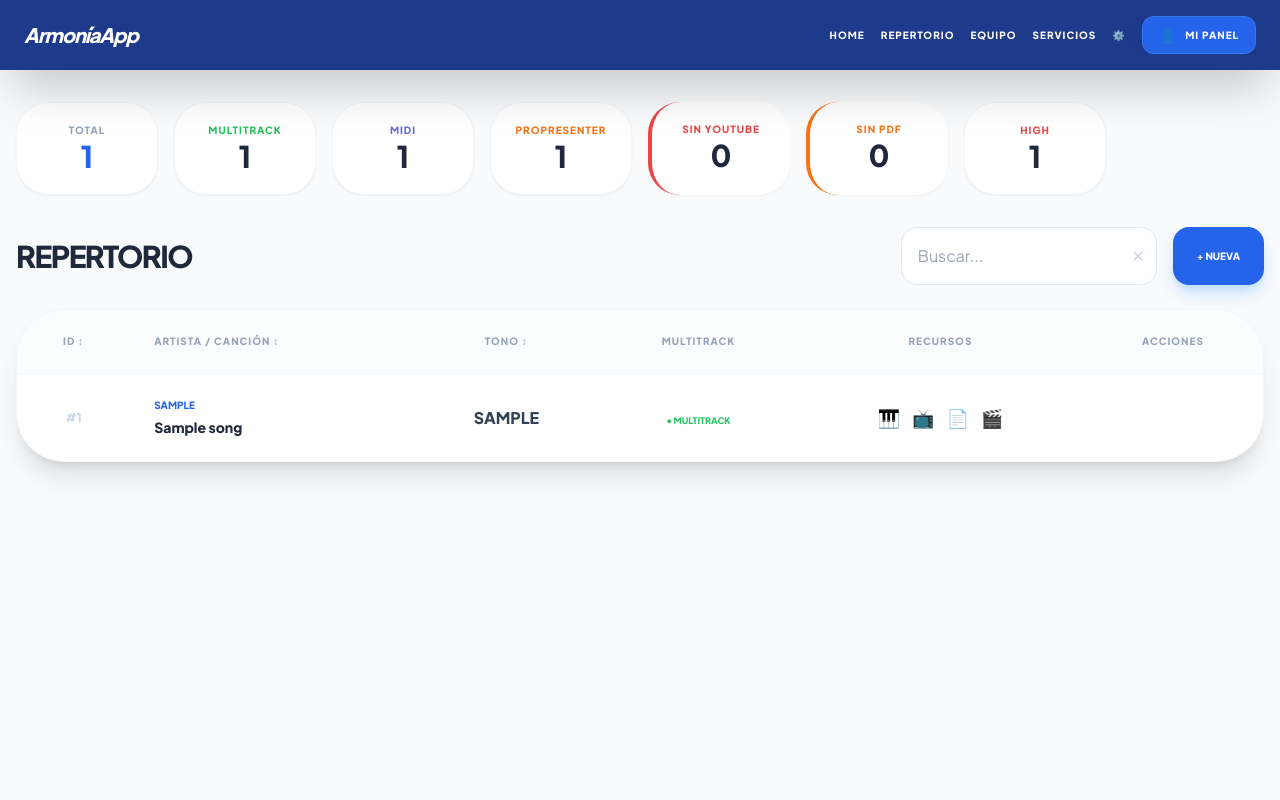
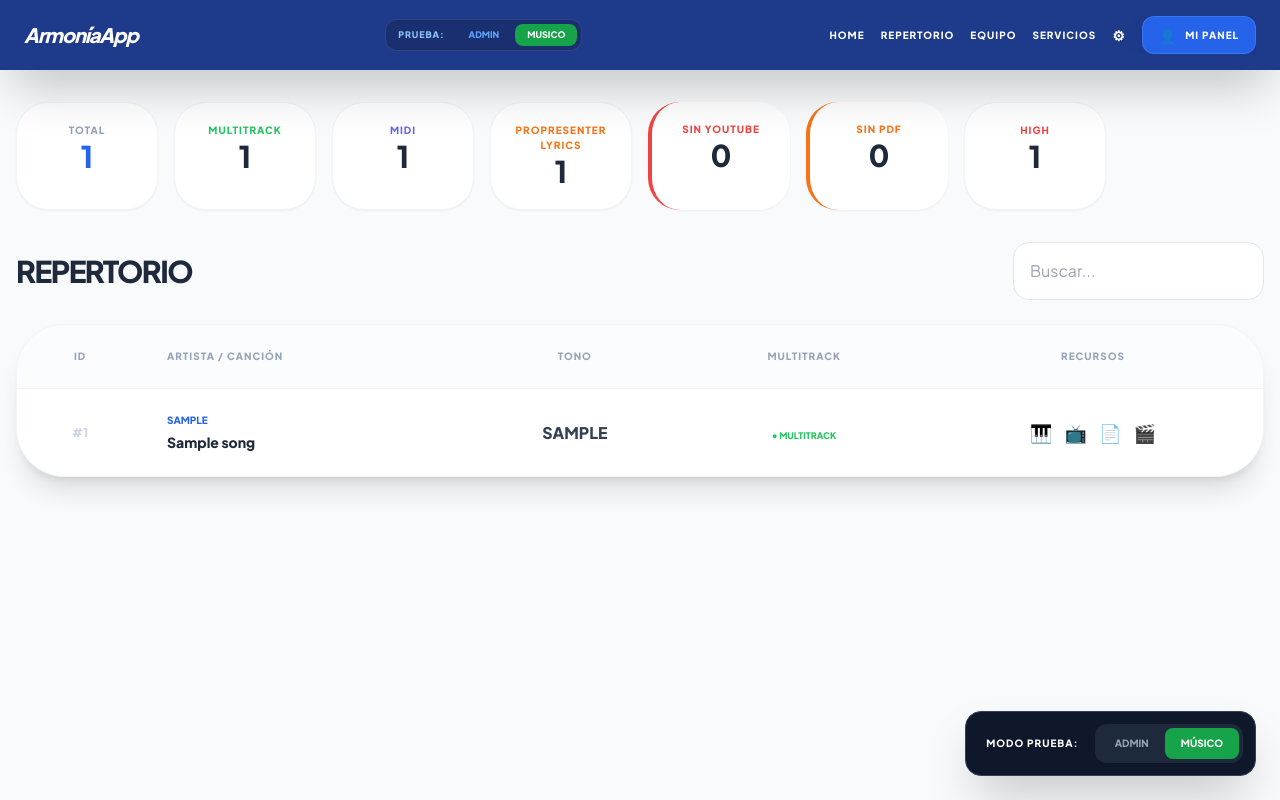
Before and after one commit to rscuadrosg/armoniaapp, a PHP site: page /repertorio_lista.php in a window 1280 px wide. Run offline with PHP 8.4, Linux system fonts and the light colour scheme; tables that the repository leaves empty hold one stand-in row (values such as "Sample post"); some libraries are stand-ins or nearby versions.

Commit message:
add roles view into repertorio to define the views for each role

```diff
--- a/header.php
+++ b/header.php
@@ -7,7 +7,6 @@
     <link href="https://fonts.googleapis.com/css2?family=Plus+Jakarta+Sans:wght@400;600;800&display=swap" rel="stylesheet">
     <style>
         body { font-family: 'Plus Jakarta Sans', sans-serif; }
-        /* Suaviza el scroll en móviles */
         .no-scrollbar::-webkit-scrollbar { display: none; }
     </style>
 </head>
@@ -17,15 +16,21 @@
         <div class="container mx-auto px-6 py-4 flex justify-between items-center">
             <a href="index.php" class="text-xl font-black italic tracking-tighter">ArmoníaApp</a>
 
+            <div class="hidden md:flex bg-blue-950/50 p-1 rounded-xl border border-white/10 gap-1 items-center">
+                <span class="text-[9px] font-black uppercase tracking-widest px-2 text-blue-300">Prueba:</span>
+                <a href="?set_role=admin" class="px-3 py-1 rounded-lg text-[9px] font-black <?php echo $isAdmin ? 'bg-blue-600 text-white' : 'text-blue-400'; ?>">ADMIN</a>
+                <a href="?set_role=musico" class="px-3 py-1 rounded-lg text-[9px] font-black <?php echo !$isAdmin ? 'bg-green-600 text-white' : 'text-blue-400'; ?>">MUSICO</a>
+            </div>
+
             <div class="flex gap-4 overflow-x-auto no-scrollbar items-center text-[10px] font-black uppercase tracking-widest">
-                <a href="index.php" class="hover:text-blue-300 whitespace-nowrap">Home</a>
-                <a href="repertorio_lista.php" class="hover:text-blue-300 whitespace-nowrap">Repertorio</a>
-                <a href="members.php" class="hover:text-blue-300 whitespace-nowrap">Equipo</a>
-                <a href="events.php" class="hover:text-blue-300 whitespace-nowrap">Servicios</a>
-                <a href="settings_band.php" class="hover:text-blue-300 whitespace-nowrap">⚙️</a>
+                <a href="index.php" class="hover:text-blue-300">Home</a>
+                <a href="repertorio_lista.php" class="hover:text-blue-300">Repertorio</a>
+                <a href="members.php" class="hover:text-blue-300">Equipo</a>
+                <a href="events.php" class="hover:text-blue-300">Servicios</a>
+                <a href="settings_band.php" class="hover:text-blue-300 text-sm">&#9881;</a>
 
-                <a href="dashboard.php" class="bg-blue-600 px-4 py-2 rounded-xl shadow-lg shadow-blue-900/50 flex items-center gap-2 whitespace-nowrap border border-blue-400/30">
-                    <span class="text-sm">👤</span> MI PANEL
+                <a href="dashboard.php" class="bg-blue-600 px-4 py-2 rounded-xl shadow-lg shadow-blue-900/50 flex items-center gap-2 border border-blue-400/30">
+                    <span class="text-sm">&#128100;</span> MI PANEL
                 </a>
             </div>
         </div>
--- a/repertorio_lista.php
+++ b/repertorio_lista.php
@@ -1,12 +1,29 @@
 <?php
+session_start(); // Iniciamos sesión para recordar el rol elegido
+
+// 1. LÓGICA DE PRUEBA DE ROLES
+// Si no hay un rol definido, por defecto es 'musico'
+if (isset($_GET['set_role'])) {
+    $_SESSION['user_role'] = $_GET['set_role'];
+}
+$currentRole = $_SESSION['user_role'] ?? 'musico';
+$isAdmin = ($currentRole === 'admin');
+
 require_once 'db_config.php';
 
-$isAdmin = true;
 $message = "";
 $error = "";
 
-// --- 1. PROCESAMIENTO DE DATOS ---
+// --- 2. PROCESAMIENTO DE DATOS (Solo si es Admin) ---
 if ($isAdmin) {
+    // Eliminar canción
+    if (isset($_GET['delete'])) {
+        $stmt = $pdo->prepare("DELETE FROM songs WHERE id = ?");
+        $stmt->execute([$_GET['delete']]);
+        $message = "Canción eliminada.";
+    }
+
+    // Guardar o Editar canción
     if (isset($_POST['save_song'])) {
         $has_multitrack = isset($_POST['has_multitrack']) ? 1 : 0;
         $new_id = $_POST['song_id_manual'];
@@ -16,11 +33,11 @@ if ($isAdmin) {
             if (!empty($old_id)) {
                 $stmt = $pdo->prepare("UPDATE songs SET id=?, title=?, artist=?, musical_key=?, youtube_link=?, bpm=?, has_multitrack=?, has_lyrics=?, priority=?, midi_path=?, propresenter_path=? WHERE id=?");
                 $stmt->execute([$new_id, $_POST['title'], $_POST['artist'], $_POST['musical_key'], $_POST['youtube_link'], $_POST['bpm'], $has_multitrack, $_POST['has_lyrics'], $_POST['priority'], $_POST['midi_path'], $_POST['propresenter_path'], $old_id]);
-                $message = "Actualizado.";
+                $message = "Actualizado con éxito.";
             } else {
                 $stmt = $pdo->prepare("INSERT INTO songs (id, title, artist, musical_key, youtube_link, bpm, has_multitrack, has_lyrics, priority, midi_path, propresenter_path) VALUES (?, ?, ?, ?, ?, ?, ?, ?, ?, ?, ?)");
                 $stmt->execute([$new_id, $_POST['title'], $_POST['artist'], $_POST['musical_key'], $_POST['youtube_link'], $_POST['bpm'], $has_multitrack, $_POST['has_lyrics'], $_POST['priority'], $_POST['midi_path'], $_POST['propresenter_path']]);
-                $message = "Añadida.";
+                $message = "Añadida con éxito.";
             }
         } catch (PDOException $e) {
             $error = ($e->getCode() == 23000) ? "El ID ya existe." : "Error: " . $e->getMessage();
@@ -28,7 +45,7 @@ if ($isAdmin) {
     }
 }
 
-// --- 2. CONSULTAS DASHBOARD ---
+// --- 3. CONSULTAS DASHBOARD ---
 $totalSongs = $pdo->query("SELECT COUNT(*) FROM songs")->fetchColumn();
 $withMultitracks = $pdo->query("SELECT COUNT(*) FROM songs WHERE has_multitrack = 1")->fetchColumn();
 $withMidis = $pdo->query("SELECT COUNT(*) FROM songs WHERE midi_path IS NOT NULL AND midi_path != ''")->fetchColumn();
@@ -41,7 +58,7 @@ $songs = $pdo->query("SELECT * FROM songs ORDER BY artist ASC, title ASC")->fetc
 include 'header.php';
 ?>
 
-<div class="container mx-auto px-4 max-w-7xl pb-10">
+<div class="container mx-auto px-4 max-w-7xl pb-20">
 
     <div class="grid grid-cols-2 md:grid-cols-4 lg:grid-cols-8 gap-4 mb-8 text-center">
         <div onclick="filterTable('all')" class="cursor-pointer bg-white p-5 rounded-[2rem] shadow-sm border border-slate-100 hover:border-blue-400 transition-all">
@@ -57,7 +74,7 @@ include 'header.php';
             <h3 class="text-3xl font-black text-slate-800"><?php echo $withMidis; ?></h3>
         </div>
         <div onclick="filterTable('has-pro')" class="cursor-pointer bg-white p-5 rounded-[2rem] shadow-sm border border-slate-100 hover:border-orange-400 transition-all">
-            <p class="text-[10px] font-black text-orange-500 uppercase tracking-widest">ProPresenter</p>
+            <p class="text-[10px] font-black text-orange-500 uppercase tracking-widest">propresenter lyrics</p>
             <h3 class="text-3xl font-black text-slate-800"><?php echo $withPro; ?></h3>
         </div>
         <div onclick="filterTable('no-yt')" class="cursor-pointer bg-white p-5 rounded-[2rem] shadow-sm border-l-4 border-red-500">
@@ -81,11 +98,10 @@ include 'header.php';
     <div class="flex flex-col md:flex-row justify-between items-center mb-6 gap-4">
         <h1 class="text-3xl font-black text-slate-800 uppercase tracking-tighter">Repertorio</h1>
         <div class="flex gap-4">
-            <div class="relative w-64">
-                <input type="text" id="songSearch" placeholder="Buscar..." class="w-full p-4 bg-white border border-slate-200 rounded-2xl outline-none focus:ring-2 focus:ring-blue-500 pr-10">
-                <button onclick="document.getElementById('songSearch').value=''; filterTable('all');" class="absolute right-3 top-1/2 -translate-y-1/2 text-slate-300">✕</button>
-            </div>
-            <button onclick="openModal()" class="bg-blue-600 text-white px-6 py-3 rounded-2xl text-[10px] font-black uppercase shadow-lg shadow-blue-200">+ Nueva</button>
+            <input type="text" id="songSearch" placeholder="Buscar..." class="p-4 bg-white border border-slate-200 rounded-2xl outline-none focus:ring-2 focus:ring-blue-500 pr-10">
+            <?php if ($isAdmin): ?>
+                <button onclick="openModal()" class="bg-blue-600 text-white px-6 py-3 rounded-2xl text-[10px] font-black uppercase shadow-lg shadow-blue-200">+ Nueva</button>
+            <?php endif; ?>
         </div>
     </div>
 
@@ -93,12 +109,14 @@ include 'header.php';
         <table class="w-full text-left" id="songsTable">
             <thead>
                 <tr class="bg-slate-50/50 border-b border-slate-100 text-[10px] font-black uppercase text-slate-400 tracking-widest">
-                    <th onclick="sortTable(0)" class="p-6 text-center cursor-pointer">ID ↕</th>
-                    <th onclick="sortTable(1)" class="p-6 cursor-pointer">Artista / Canción ↕</th>
-                    <th onclick="sortTable(2)" class="p-6 text-center cursor-pointer">Tono ↕</th>
+                    <th class="p-6 text-center">ID</th>
+                    <th class="p-6">Artista / Canción</th>
+                    <th class="p-6 text-center">Tono</th>
                     <th class="p-6 text-center">multitrack</th>
                     <th class="p-6 text-center">Recursos</th>
-                    <th class="p-6 text-center">Acciones</th>
+                    <?php if ($isAdmin): ?>
+                        <th class="p-6 text-center">Acciones</th>
+                    <?php endif; ?>
                 </tr>
             </thead>
             <tbody class="divide-y divide-slate-50">
@@ -113,9 +131,7 @@ include 'header.php';
 
                     <td class="p-6 text-center font-black text-slate-300 text-xs">#<?php echo $s['id']; ?></td>
                     <td class="p-6">
-                        <div onclick="filterByArtist('<?php echo addslashes($s['artist']); ?>')" class="text-[10px] text-blue-600 font-black uppercase cursor-pointer hover:underline mb-1">
-                             <?php echo htmlspecialchars($s['artist']); ?>
-                        </div>
+                        <div class="text-[10px] text-blue-600 font-black uppercase mb-1"><?php echo htmlspecialchars($s['artist']); ?></div>
                         <div class="font-bold text-slate-800 text-sm"><?php echo htmlspecialchars($s['title']); ?></div>
                     </td>
                     <td class="p-6 text-center font-black text-slate-700 uppercase"><?php echo $s['musical_key']; ?></td>
@@ -127,17 +143,19 @@ include 'header.php';
                     <td class="p-6 text-center">
                         <div class="flex justify-center gap-3 text-lg">
                             <?php if(!empty($s['midi_path'])): ?><a href="<?php echo $s['midi_path']; ?>" target="_blank" title="MIDI">🎹</a><?php endif; ?>
-                            <?php if(!empty($s['propresenter_path'])): ?><a href="<?php echo $s['propresenter_path']; ?>" target="_blank" title="ProPresenter">📺</a><?php endif; ?>
+                            <?php if(!empty($s['propresenter_path'])): ?><a href="<?php echo $s['propresenter_path']; ?>" target="_blank" title="propresenter lyrics">📺</a><?php endif; ?>
                             <?php if(!empty($s['has_lyrics'])): ?><a href="<?php echo $s['has_lyrics']; ?>" target="_blank">📄</a><?php endif; ?>
                             <?php if(!empty($s['youtube_link'])): ?><a href="<?php echo $s['youtube_link']; ?>" target="_blank">🎬</a><?php endif; ?>
                         </div>
                     </td>
+                    <?php if ($isAdmin): ?>
                     <td class="p-6 text-center">
                         <div class="flex justify-center gap-4 opacity-0 group-hover:opacity-100 transition-opacity">
                             <button onclick='openModal(<?php echo json_encode($s); ?>)' class="text-slate-400 hover:text-blue-600">✎</button>
                             <a href="?delete=<?php echo $s['id']; ?>" onclick="return confirm('¿Eliminar?')" class="text-slate-400 hover:text-red-500">✕</a>
                         </div>
                     </td>
+                    <?php endif; ?>
                 </tr>
                 <?php endforeach; ?>
             </tbody>
@@ -145,13 +163,21 @@ include 'header.php';
     </div>
 </div>
 
+<div class="fixed bottom-6 right-6 bg-slate-900 text-white p-3 rounded-2xl shadow-2xl flex items-center gap-4 z-[100] border border-slate-700">
+    <span class="text-[10px] font-black uppercase tracking-widest pl-2">Modo Prueba:</span>
+    <div class="flex bg-slate-800 rounded-xl p-1">
+        <a href="?set_role=admin" class="px-4 py-2 rounded-lg text-[10px] font-black transition-all <?php echo $isAdmin ? 'bg-blue-600 text-white' : 'text-slate-400 hover:text-white'; ?>">ADMIN</a>
+        <a href="?set_role=musico" class="px-4 py-2 rounded-lg text-[10px] font-black transition-all <?php echo !$isAdmin ? 'bg-green-600 text-white' : 'text-slate-400 hover:text-white'; ?>">MÚSICO</a>
+    </div>
+</div>
+
+<?php if ($isAdmin): ?>
 <div id="songModal" class="hidden fixed inset-0 bg-slate-900/40 backdrop-blur-md z-50 flex items-center justify-center p-4">
     <div class="bg-white rounded-[3rem] w-full max-w-lg shadow-2xl overflow-hidden">
         <div class="p-8">
             <h3 id="modalTitle" class="text-2xl font-black text-slate-800 uppercase mb-6">Detalles Canción</h3>
             <form method="POST" class="space-y-4">
                 <input type="hidden" name="old_id" id="m_old_id">
-
                 <div class="grid grid-cols-2 gap-4">
                     <div class="col-span-2">
                         <label class="text-[10px] font-black uppercase text-slate-400">ID Manual</label>
@@ -166,21 +192,21 @@ include 'header.php';
                         <input type="text" name="title" id="m_title" class="w-full p-4 bg-slate-50 rounded-2xl border-none font-bold outline-none" required>
                     </div>
                     <div class="col-span-2">
-                        <label class="text-[10px] font-black uppercase text-slate-400">Recursos (Links Drive/Web)</label>
+                        <label class="text-[10px] font-black uppercase text-slate-400">Recursos (Links Drive)</label>
                         <div class="grid grid-cols-2 gap-2 mt-1">
                             <input type="url" name="midi_path" id="m_midi" placeholder="Midi Link" class="p-3 bg-slate-50 rounded-xl text-[10px] outline-none">
-                            <input type="url" name="propresenter_path" id="m_pro" placeholder="ProPresenter file" class="p-3 bg-slate-50 rounded-xl text-[10px] outline-none">
+                            <input type="url" name="propresenter_path" id="m_pro" placeholder="propresenter lyrics Link" class="p-3 bg-slate-50 rounded-xl text-[10px] outline-none">
                             <input type="url" name="youtube_link" id="m_yt" placeholder="YouTube Link" class="p-3 bg-slate-50 rounded-xl text-[10px] outline-none">
-                            <input type="url" name="has_lyrics" id="m_lyrics" placeholder="PDF Link" class="p-3 bg-slate-50 rounded-xl text-[10px] outline-none">
+                            <input type="url" name="has_lyrics" id="m_lyrics" placeholder="PDF/Lyrics Link" class="p-3 bg-slate-50 rounded-xl text-[10px] outline-none">
                         </div>
                     </div>
                     <div class="col-span-1">
                         <label class="text-[10px] font-black uppercase text-slate-400">Tono</label>
-                        <input type="text" name="musical_key" id="m_key" class="w-full p-4 bg-slate-50 rounded-2xl border-none font-black text-center uppercase outline-none focus:ring-2 focus:ring-blue-500">
+                        <input type="text" name="musical_key" id="m_key" class="w-full p-4 bg-slate-50 rounded-2xl border-none font-black text-center uppercase outline-none">
                     </div>
                     <div class="col-span-1">
                         <label class="text-[10px] font-black uppercase text-slate-400">BPM</label>
-                        <input type="number" name="bpm" id="m_bpm" class="w-full p-4 bg-slate-50 rounded-2xl border-none font-bold text-center outline-none focus:ring-2 focus:ring-blue-500">
+                        <input type="number" name="bpm" id="m_bpm" class="w-full p-4 bg-slate-50 rounded-2xl border-none font-bold text-center outline-none">
                     </div>
                     <div class="col-span-1">
                         <label class="text-[10px] font-black uppercase text-slate-400">Prioridad</label>
@@ -201,33 +227,10 @@ include 'header.php';
         </div>
     </div>
 </div>
+<?php endif; ?>
 
 <script>
-function filterByArtist(name) {
-    const input = document.getElementById('songSearch');
-    input.value = name;
-    input.dispatchEvent(new Event('keyup'));
-}
-
-function sortTable(n) {
-    let table = document.getElementById("songsTable");
-    let rows, switching, i, x, y, shouldSwitch, dir, switchcount = 0;
-    switching = true; dir = "asc";
-    while (switching) {
-        switching = false; rows = table.querySelectorAll(".song-row");
-        for (i = 0; i < (rows.length - 1); i++) {
-            shouldSwitch = false;
-            x = rows[i].getElementsByTagName("TD")[n];
-            y = rows[i+1].getElementsByTagName("TD")[n];
-            let xV = x.innerText.toLowerCase(); let yV = y.innerText.toLowerCase();
-            if (n === 0) { xV = parseInt(xV.replace('#', '')) || 0; yV = parseInt(yV.replace('#', '')) || 0; }
-            if (dir == "asc" ? xV > yV : xV < yV) { shouldSwitch = true; break; }
-        }
-        if (shouldSwitch) { rows[i].parentNode.insertBefore(rows[i + 1], rows[i]); switching = true; switchcount ++; }
-        else if (switchcount == 0 && dir == "asc") { dir = "desc"; switching = true; }
-    }
-}
-
+// Filtro de tabla
 function filterTable(type) {
     const rows = document.querySelectorAll('.song-row');
     rows.forEach(row => {
@@ -241,6 +244,7 @@ function filterTable(type) {
     });
 }
 
+// Buscador
 document.getElementById('songSearch').addEventListener('keyup', function() {
     let f = this.value.toLowerCase();
     document.querySelectorAll('.song-row').forEach(row => {
@@ -248,6 +252,7 @@ document.getElementById('songSearch').addEventListener('keyup', function() {
     });
 });
 
+<?php if ($isAdmin): ?>
 function openModal(song = null) {
     const m = document.getElementById('songModal');
     if(song) {
@@ -272,4 +277,5 @@ function openModal(song = null) {
     m.classList.remove('hidden');
 }
 function closeModal() { document.getElementById('songModal').classList.add('hidden'); }
+<?php endif; ?>
 </script>
```
Also changed, not shown: README.md.
